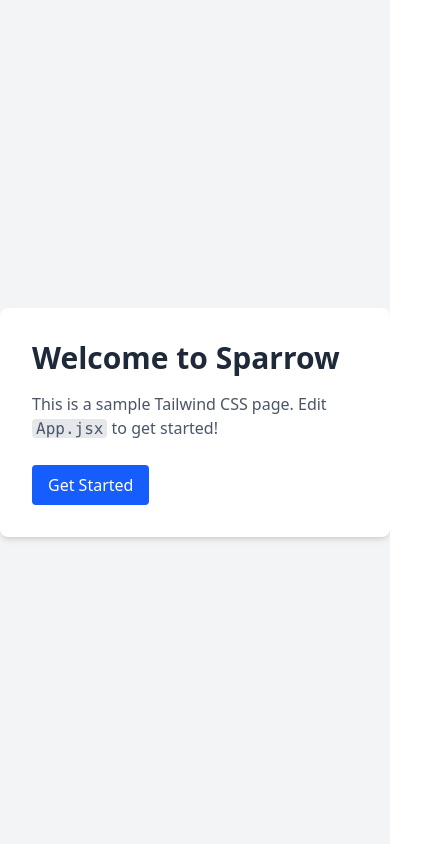
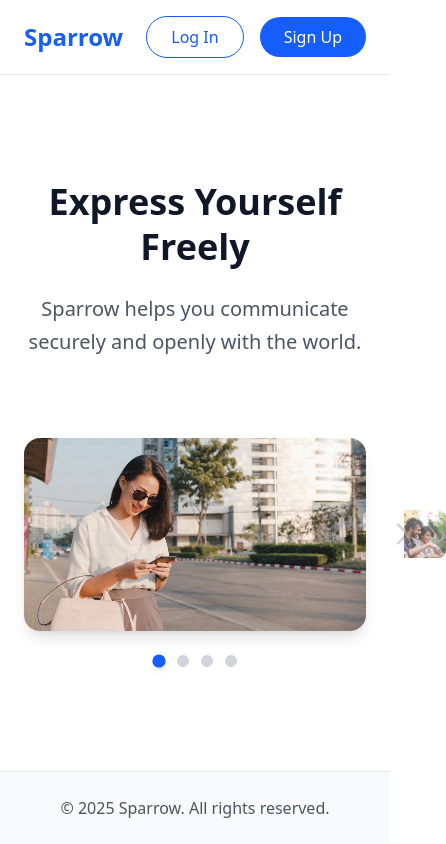
Before and after one commit to codernayeem/Sparrow, a React (Vite) app in the folder frontend/: page / in a window 390 px wide. Shown: the whole page, 446 px wide, since content can reach past the window. Built offline with nearby package versions, Linux system fonts and the light colour scheme.

Commit message:
Implemented an responsive landing page

```diff
--- a/frontend/src/App.jsx
+++ b/frontend/src/App.jsx
@@ -1,19 +1,188 @@
+import { useState, useEffect } from 'react';
+
+// Import images
+import photo1 from './assets/images/photo1.jpg';
+import photo2 from './assets/images/photo2.jpg';
+import photo3 from './assets/images/photo3.jpg';
+import photo4 from './assets/images/photo4.jpg';
+
 const App = () => {
+  // Image carousel state
+  const images = [photo1, photo2, photo3, photo4];
+  const [currentImageIndex, setCurrentImageIndex] = useState(0);
+
+  // Auto-rotate images every 10 seconds
+  useEffect(() => {
+    const interval = setInterval(() => {
+      setCurrentImageIndex((prevIndex) =>
+        prevIndex === images.length - 1 ? 0 : prevIndex + 1
+      );
+    }, 10000); // 10 seconds
+
+    return () => clearInterval(interval);
+  }, [images.length]);
+
+  // Navigation functions
+  const goToPreviousImage = () => {
+    setCurrentImageIndex((prevIndex) =>
+      prevIndex === 0 ? images.length - 1 : prevIndex - 1
+    );
+  };
+
+  const goToNextImage = () => {
+    setCurrentImageIndex((prevIndex) =>
+      prevIndex === images.length - 1 ? 0 : prevIndex + 1
+    );
+  };
+
+  // Get previous and next image indices for floating previews
+  const getPreviousImageIndex = () => {
+    return currentImageIndex === 0 ? images.length - 1 : currentImageIndex - 1;
+  };
+
+  const getNextImageIndex = () => {
+    return currentImageIndex === images.length - 1 ? 0 : currentImageIndex + 1;
+  };
+
+  const handleLogIn = () => {
+    alert("Log In button clicked");
+  };
+
+  const handleSignUp = () => {
+    alert("Sign Up button clicked");
+  };
 
   return (
-    <>
-      <div className="min-h-screen bg-gray-100 flex flex-col items-center justify-center">
-        <div className="bg-white p-8 rounded-lg shadow-md w-full max-w-md">
-          <h1 className="text-3xl font-bold mb-4 text-gray-800">Welcome to Sparrow</h1>
-          <p className="text-gray-600 mb-6">
-            This is a sample Tailwind CSS page. Edit <code className="bg-gray-200 px-1 rounded">App.jsx</code> to get started!
-          </p>
-          <button className="bg-blue-600 text-white px-4 py-2 rounded hover:bg-blue-700 transition">
-            Get Started
+    <div className="min-h-screen bg-white flex flex-col">
+      {/* Navbar */}
+      <nav className="flex items-center justify-between px-6 py-4 bg-white border-b border-gray-200">
+        <div className="flex items-center">
+          <h1 className="text-2xl font-bold text-blue-600">Sparrow</h1>
+        </div>
+        <div className="flex items-center space-x-4">
+          <button
+            onClick={handleLogIn}
+            className="px-6 py-2 text-blue-600 border border-blue-600 rounded-full hover:bg-blue-50 transition-colors font-medium"
+          >
+            Log In
+          </button>
+          <button
+            onClick={handleSignUp}
+            className="px-6 py-2 bg-blue-600 text-white rounded-full hover:bg-blue-700 transition-colors font-medium"
+          >
+            Sign Up
           </button>
         </div>
-      </div>
-    </>
+      </nav>
+
+      {/* Hero Section */}
+      <main className="flex-1 flex items-center justify-center px-6 py-16">
+        <div className="max-w-6xl w-full grid grid-cols-1 lg:grid-cols-2 gap-12 items-center">
+          {/* Left side - Text content */}
+          <div className="text-center lg:text-left">
+            <h2 className="text-4xl md:text-5xl lg:text-6xl font-bold text-gray-900 mb-6 leading-tight">
+              Express Yourself Freely
+            </h2>
+            <p className="text-xl md:text-2xl text-gray-600 mb-8 leading-relaxed">
+              Sparrow helps you communicate securely and openly with the world.
+            </p>
+          </div>
+
+          {/* Right side - Image Carousel */}
+          <div className="flex justify-center lg:justify-end">
+            <div className="relative w-full max-w-2xl">
+              {/* Carousel Container */}
+              <div className="relative flex items-center justify-center">
+
+                {/* Left Navigation Button - Outside image */}
+                <button
+                  onClick={goToPreviousImage}
+                  className="absolute -left-16 top-1/2 transform -translate-y-1/2 z-10 bg-transparent border-none p-3 rounded-full opacity-20 hover:opacity-90 hover:scale-125 transition-all duration-300"
+                  aria-label="Previous image"
+                >
+                  <svg className="w-8 h-8 text-gray-800" fill="none" stroke="currentColor" viewBox="0 0 24 24">
+                    <path strokeLinecap="round" strokeLinejoin="round" strokeWidth={2} d="M15 19l-7-7 7-7" />
+                  </svg>
+                </button>
+
+                {/* Image Container with Floating Previews */}
+                <div className="relative">
+
+                  {/* Left Floating Preview - Partial image */}
+                  <div className="absolute -left-20 top-1/2 transform -translate-y-1/2 z-5 opacity-70 hover:opacity-90 transition-opacity duration-300 overflow-hidden rounded-lg">
+                    <img
+                      src={images[getPreviousImageIndex()]}
+                      alt={`Previous - Image ${getPreviousImageIndex() + 1}`}
+                      className="w-16 h-12 object-cover object-center shadow-lg cursor-pointer transform scale-110 -translate-x-1"
+                      onClick={goToPreviousImage}
+                      style={{
+                        clipPath: 'inset(0 30% 0 0)'
+                      }}
+                    />
+                  </div>
+
+                  {/* Main Image */}
+                  <div className="overflow-hidden rounded-2xl shadow-lg">
+                    <img
+                      src={images[currentImageIndex]}
+                      alt={`Sparrow Feature ${currentImageIndex + 1}`}
+                      className="w-full h-auto max-h-80 object-cover transition-opacity duration-500"
+                    />
+                  </div>
+
+                  {/* Right Floating Preview - Partial image */}
+                  <div className="absolute -right-20 top-1/2 transform -translate-y-1/2 z-5 opacity-70 hover:opacity-90 transition-opacity duration-300 overflow-hidden rounded-lg">
+                    <img
+                      src={images[getNextImageIndex()]}
+                      alt={`Next - Image ${getNextImageIndex() + 1}`}
+                      className="w-16 h-12 object-cover object-center shadow-lg cursor-pointer transform scale-110 translate-x-1"
+                      onClick={goToNextImage}
+                      style={{
+                        clipPath: 'inset(0 0 0 30%)'
+                      }}
+                    />
+                  </div>
+                </div>
+
+                {/* Right Navigation Button - Outside image */}
+                <button
+                  onClick={goToNextImage}
+                  className="absolute -right-16 top-1/2 transform -translate-y-1/2 z-10 bg-transparent border-none p-3 rounded-full opacity-20 hover:opacity-90 hover:scale-125 transition-all duration-300"
+                  aria-label="Next image"
+                >
+                  <svg className="w-8 h-8 text-gray-800" fill="none" stroke="currentColor" viewBox="0 0 24 24">
+                    <path strokeLinecap="round" strokeLinejoin="round" strokeWidth={2} d="M9 5l7 7-7 7" />
+                  </svg>
+                </button>
+              </div>
+
+              {/* Image Indicators */}
+              <div className="flex justify-center mt-6 space-x-3">
+                {images.map((_, index) => (
+                  <button
+                    key={index}
+                    onClick={() => setCurrentImageIndex(index)}
+                    className={`w-3 h-3 rounded-full transition-all duration-200 ${
+                      index === currentImageIndex
+                        ? 'bg-blue-600 scale-110 shadow-md'
+                        : 'bg-gray-300 hover:bg-gray-400 hover:scale-105'
+                    }`}
+                    aria-label={`Go to image ${index + 1}`}
+                  />
+                ))}
+              </div>
+            </div>
+          </div>
+        </div>
+      </main>
+
+      {/* Footer */}
+      <footer className="bg-gray-50 py-6 border-t border-gray-200">
+        <div className="text-center">
+          <p className="text-gray-600">© 2025 Sparrow. All rights reserved.</p>
+        </div>
+      </footer>
+    </div>
   )
 }
 
```
